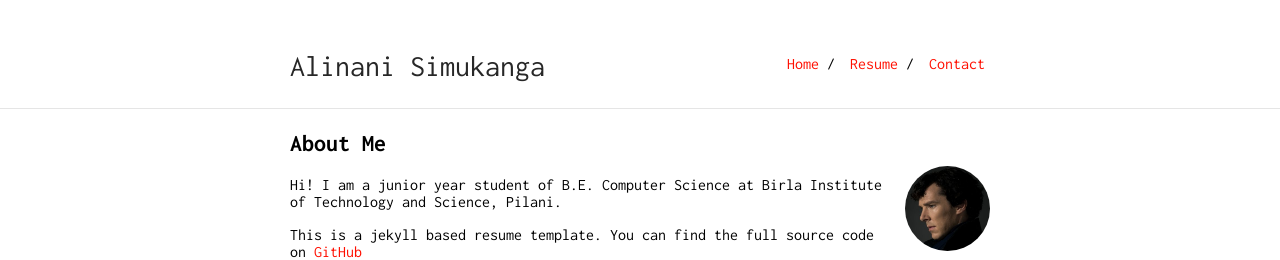
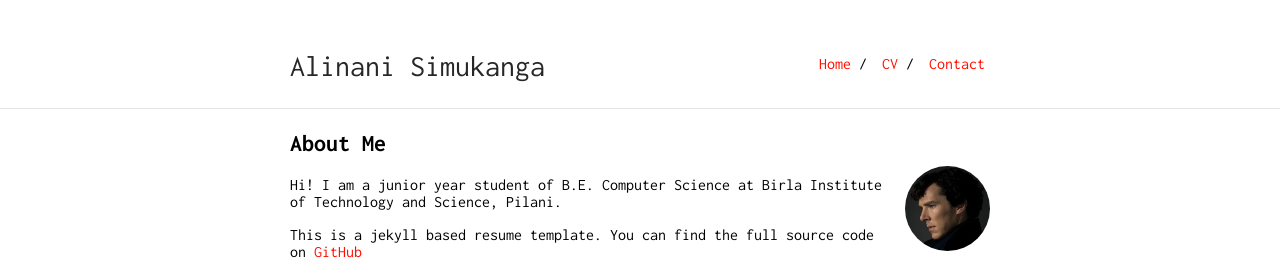
Before and after one commit to a1inani/a1inani.github.io, a Jekyll site: the page built from index.md, in a window 1280 px wide. Shown: the top 260 px of the page. Built offline with Jekyll 4.4.1, drawn with Linux system fonts in a browser that asks for light colours; our own code applies the rules of GitHub Pages for plain Markdown files.

Commit message:
Change CV

```diff
--- a/_config.yml
+++ b/_config.yml
@@ -17,7 +17,7 @@ sass:
 nav:
  - name: "Home"
    link: "/"
- - name: "Resume"
-   link: "resume.pdf"
+ - name: "CV"
+   link: "Alinani_CV.pdf"
  - name: "Contact"
    link: "contact"
```
Also changed, not shown: 2 other files.
